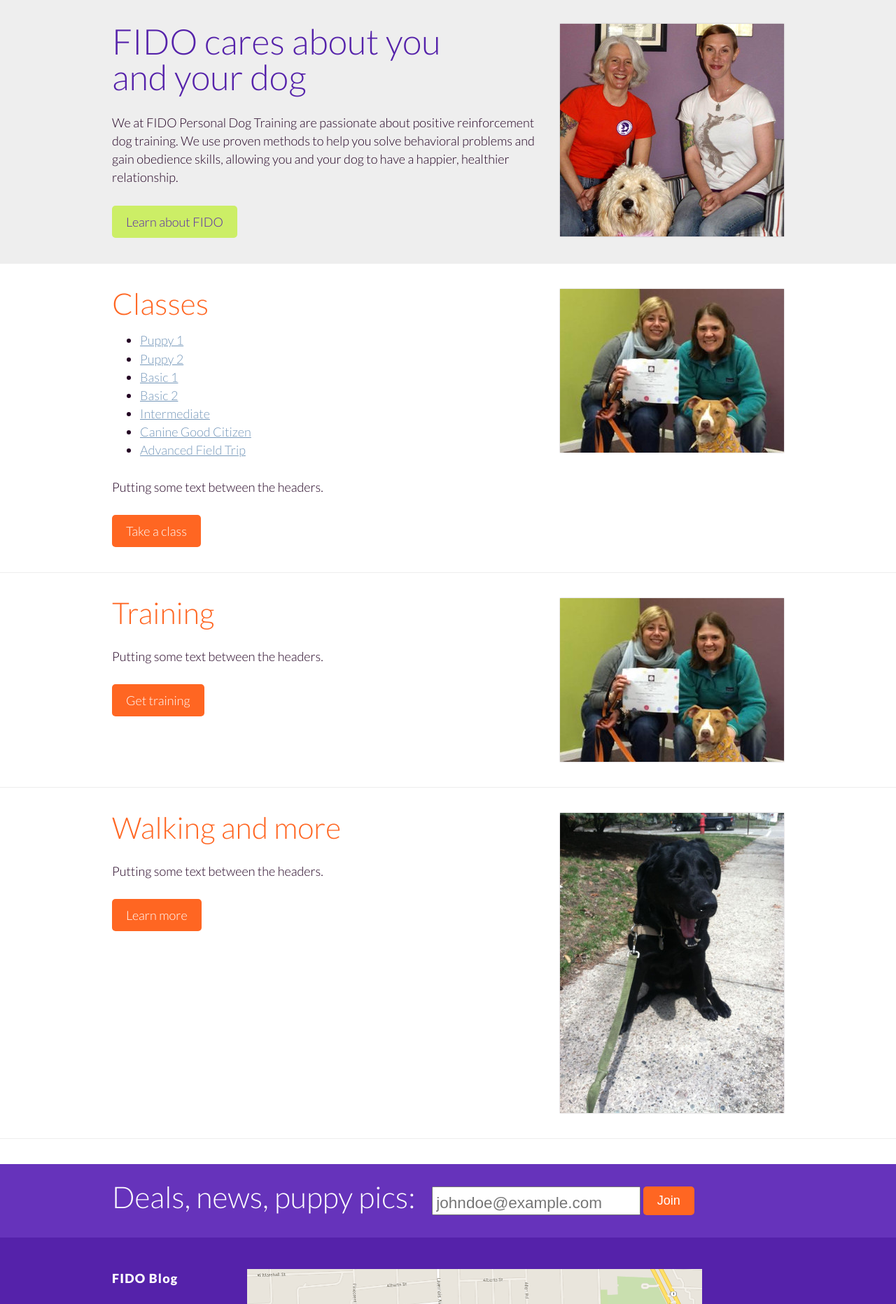
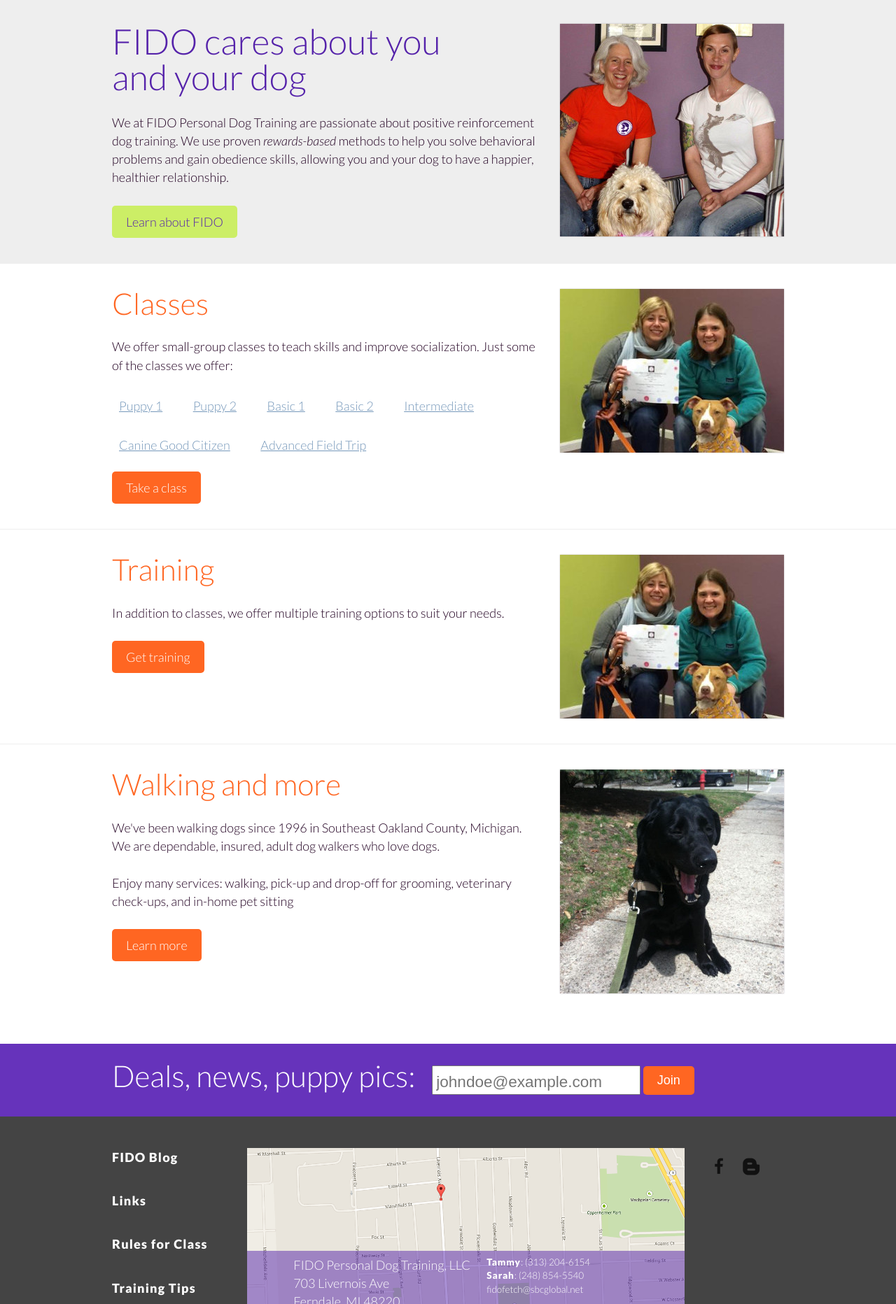
Before and after one commit to fidodogtraining/fidodogtraining.github.io, a Jekyll site: the page built from index.html, in a window 1280 px wide. Shown: the part 674-2538 px from the top of the page at 70% size. Built offline with Jekyll 4.4.1, drawn with Linux system fonts in a browser that asks for light colours; Markdown is read by kramdown in place of the engine named in the settings.

Commit message:
Front page refinements

```diff
--- a/deps/styles.scss
+++ b/deps/styles.scss
@@ -441,6 +441,9 @@
 .divided {
   border-bottom: 1px solid hex-add($light, -1);
 }
+  .divided.last {
+    border-bottom: 0 none;
+  }
 .float {}
   .left {
     box-shadow: 0 0 2px rgba($text,.25);
@@ -516,7 +519,7 @@
       content: 'P';
     }
 ul.inline {
-  display: inline-block;
+  display: inline;
   list-style: none;
   margin: 0;
   padding: 0;
@@ -587,19 +590,16 @@
     font-style: normal;
   }
     .social a[href]:before {
-      background-color: $tertiary;
-      border: 0 none;
-      border-radius: 5px;
-      color: hex-add($primary, 1);
+      color: hex-add($light, -14);
       content: 'a';
       display: block;
       font-family: 'fontello';
-      font-size: 16px;
+      font-size: 24px;
       min-width: 1em;
       padding: 10px 12px;
     }
       .social a[href]:hover:before {
-        background-color: $secondary;
+        background-color: hex-add($light, -10);
         color: $light;
       }
   .social a[href*="fidoblog.com"]:before {
@@ -797,7 +797,7 @@
     margin: 0 20px 0 0;
   }
 footer.region {
-  background-color: hex-add($primary, 1);
+  background-color: hex-add($light, -11);
   padding: 25px 0 0;
 }
   footer.region > .inner > div {
@@ -818,7 +818,7 @@
       }
       @media all and (min-width: 960px) {
         footer.region .location {
-          width: 650px;
+          width: 625px;
         }
       }
     footer.region .social {
@@ -832,16 +832,19 @@
       margin: 0 0 0 -2em;
       min-width: 7em;
     }
-    footer.region .menu > li > a.first {
-      margin-top: -1em;
-    }
+      footer.region .menu > li > a:hover {
+        background-color: hex-add($light, -10);
+      }
+      footer.region .menu > li > a.first {
+        margin-top: -1em;
+      }
 .copyright {
-  background-color: $primary;
-  color: hex-add($text, 6);
+  background-color: hex-add($light, -12);
+  color: hex-add($light, -5);
   font-size: .85em;
 }
   .copyright a {
-    color: hex-add($text, 6);
+    color: hex-add($light, -5);
   }
   .copyright p {
     margin: 0;
--- a/index.html
+++ b/index.html
@@ -9,7 +9,7 @@
   <a href="/about/"><img class="right" src="/images/tammy_sarah.jpg" alt="Tammy and Sarah are friendly." /></a>
   <h1 class="title">FIDO cares about you <br />and your dog</h1>
   <p itemprop="description">We at FIDO Personal Dog Training are passionate about positive reinforcement
-  dog training. We use proven methods to help you solve behavioral problems and
+    dog training. We use proven <em>rewards-based</em> methods to help you solve behavioral problems and
   gain obedience skills, allowing you and your dog to have a happier, healthier
   relationship.</p>
   <a class="button cta" href="/about">Learn about FIDO</a>
@@ -17,26 +17,30 @@
 <section class="region divided"><div class="inner">
   <a href="/classes/"><img class="right" src="/images/classes.jpg" alt="" /></a>
   <h2 class="title"><a href="/classes/">Classes</a></h2>
+  <p>We offer small-group classes to teach skills and improve socialization. Just some
+  of the classes we offer:</p>
   {% assign classes = site.classes | sort: "weight" %}
-  <ul class="anchors">
+  <ul class="anchors inline">
   {% for c in classes %}
   {% unless c.url contains 'mini-courses' %}
     <li><a href="/classes/#{{ c.url | slugify }}">{{ c.title }}</a></li>
   {% endunless %}
   {% endfor %}
-  </ul>
-  <p>Putting some text between the headers.</p>
+  </ul><br />
   <a class="button cta" href="/classes/">Take a class</a>
 </div></section>
 <section class="region divided"><div class="inner">
   <a href="/training/"><img class="right" src="/images/classes.jpg" alt="" /></a>
   <h2 class="title"><a href="/training/">Training</a></h2>
-  <p>Putting some text between the headers.</p>
+  <p>In addition to classes, we offer multiple training options to suit your needs.</p>
   <a class="button cta" href="/training/">Get training</a>
 </div></section>
-<section class="region divided"><div class="inner">
+<section class="region divided last"><div class="inner">
   <a href="/walking/"><img class="right" src="/images/walk.jpg" alt="" /></a>
   <h2 class="title"><a href="/walking/">Walking and more</a></h2>
-  <p>Putting some text between the headers.</p>
+  <p>We've been walking dogs since 1996 in Southeast Oakland County, Michigan.
+    We are dependable, insured, adult dog walkers who love dogs.</p>
+  <p>Enjoy many services: walking, pick-up and drop-off for grooming,
+    veterinary check-ups, and in-home pet sitting</p>
   <a class="button cta" href="/walking/">Learn more</a>
 </div></section>
```
Also changed, not shown: images/walk.jpg.
